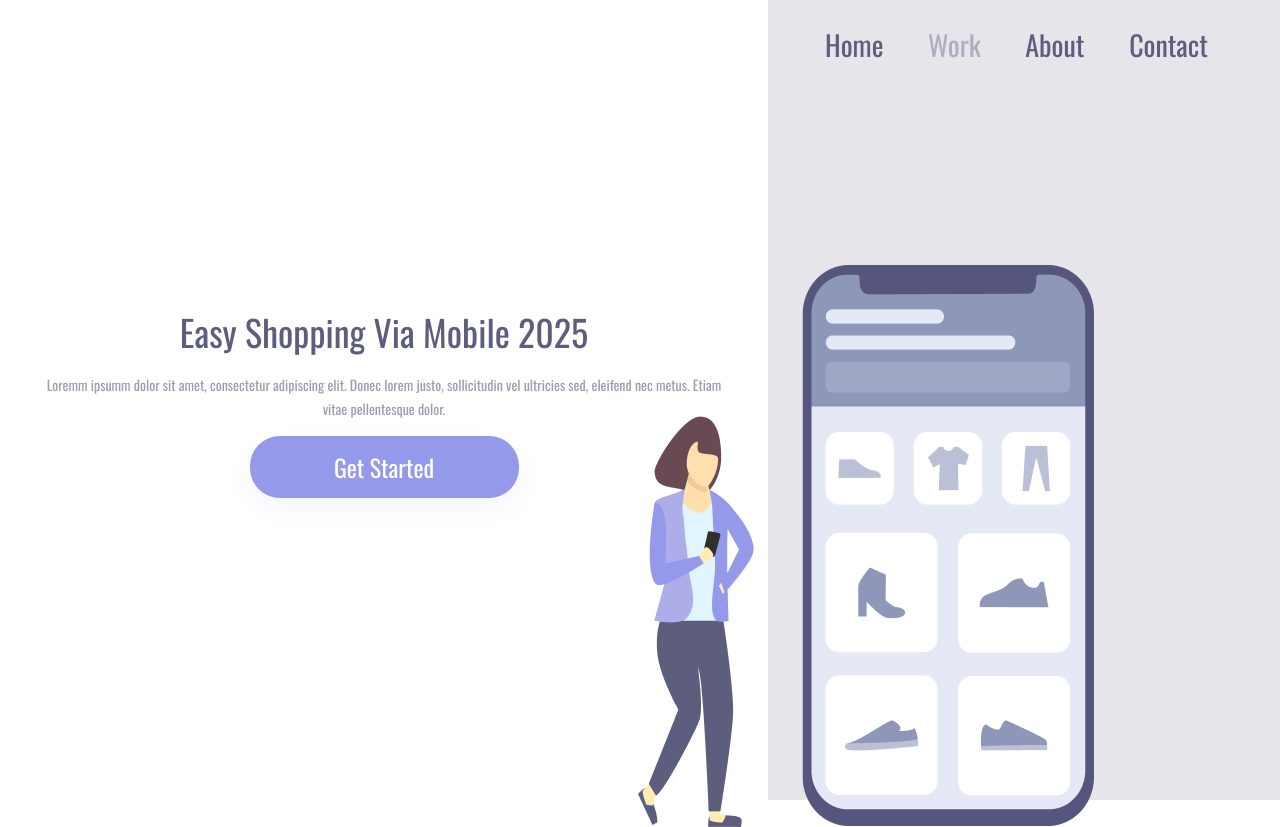
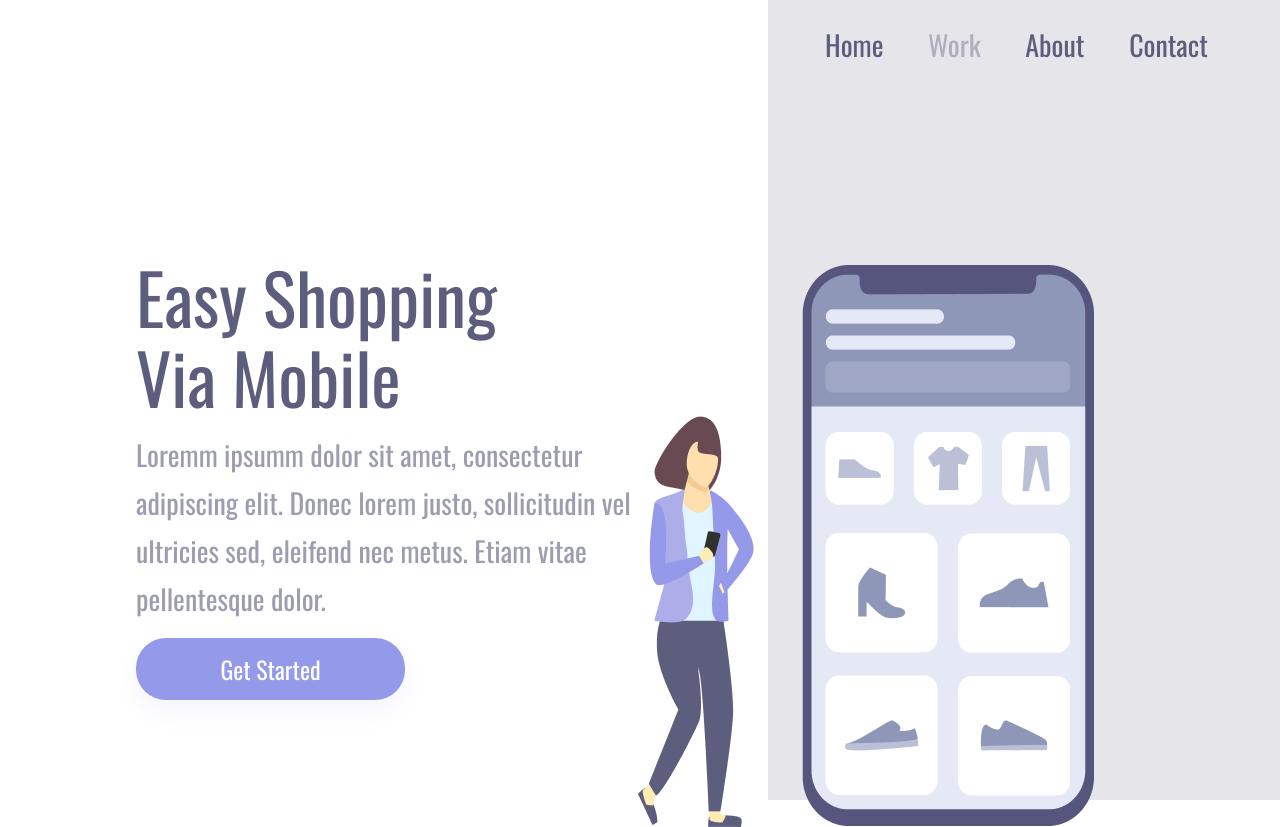
Before and after one commit to RABF1969/Easy-Shopping, a plain HTML site: page index.html in a window 1280 px wide. Drawn offline with nearby package versions, Linux system fonts and the light colour scheme.

Commit message:
Alteracao da resposividade

```diff
--- a/index.html
+++ b/index.html
@@ -15,7 +15,7 @@
   <body>
     <div class="wrapper">
       <section class="container-left">
-        <h1>Easy Shopping Via Mobile 2025</h1>
+        <h1>Easy Shopping Via Mobile</h1>
         <p>
           Loremm ipsumm dolor sit amet, consectetur adipiscing elit. Donec lorem
           justo, sollicitudin vel ultricies sed, eleifend nec metus. Etiam vitae
--- a/styles.css
+++ b/styles.css
@@ -16,6 +16,7 @@
 .container-left {
   display: inline-block;
   width: 60%;
+  padding-left: 136px;
   margin-top: 20%;
 }
 
@@ -111,13 +112,13 @@ header {
 
   img {
     position: static;
-    max-width:  90%;
+    max-width: 90%;
   }
 
   header {
     display: none;
   }
-}
+
   h1 {
     font-size: 36px;
     line-height: 52px;
@@ -138,3 +139,10 @@ button {
     margin: 0 auto;
     display: block;
   }
+
+  @media screen and (max-width: 330px) {
+    .container-left {
+      height: 70%;
+    }
+  }
+}
```
Lines whose indentation alone changed are shown as unchanged.
